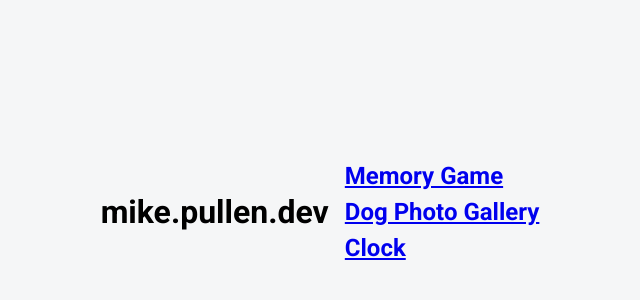
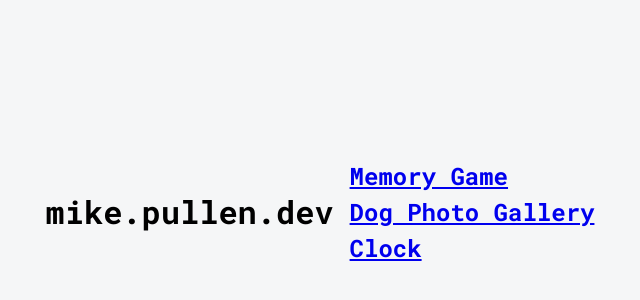
Before and after one commit to mtp13/mike.pullen.dev, a plain HTML site: page index.html in a window 1280 px wide. Shown: the part 188-488 px from the top of the page, without its empty margins (320-960 px from the left). Drawn offline with Linux system fonts and the light colour scheme.

Commit message:
use monospace font

```diff
--- a/index.html
+++ b/index.html
@@ -26,12 +26,13 @@
     <link rel="preconnect" href="https://fonts.googleapis.com" />
     <link rel="preconnect" href="https://fonts.gstatic.com" crossorigin />
     <link
-      href="https://fonts.googleapis.com/css2?family=Roboto:ital,wght@0,100;0,300;0,400;0,500;0,700;0,900;1,100;1,300;1,400;1,500;1,700;1,900&display=swap"
+      href="https://fonts.googleapis.com/css2?family=Roboto+Mono:wght@400;700&display=swap"
       rel="stylesheet"
     />
+
     <title>mike.pullen.dev</title>
   </head>
-  <body class="roboto-regular">
+  <body>
     <header>
       <h1>mike.pullen.dev</h1>
     </header>
--- a/style.css
+++ b/style.css
@@ -1,15 +1,9 @@
-.roboto-regular {
-  font-family: "Roboto", serif;
-  font-weight: 400;
-  font-style: normal;
-}
-
 html {
   font-size: 16px;
 }
 
 body {
-  font-family: sans-serif;
+  font-family: "Roboto Mono", monospace;
   display: flex;
   justify-content: center;
   align-items: center;
```
